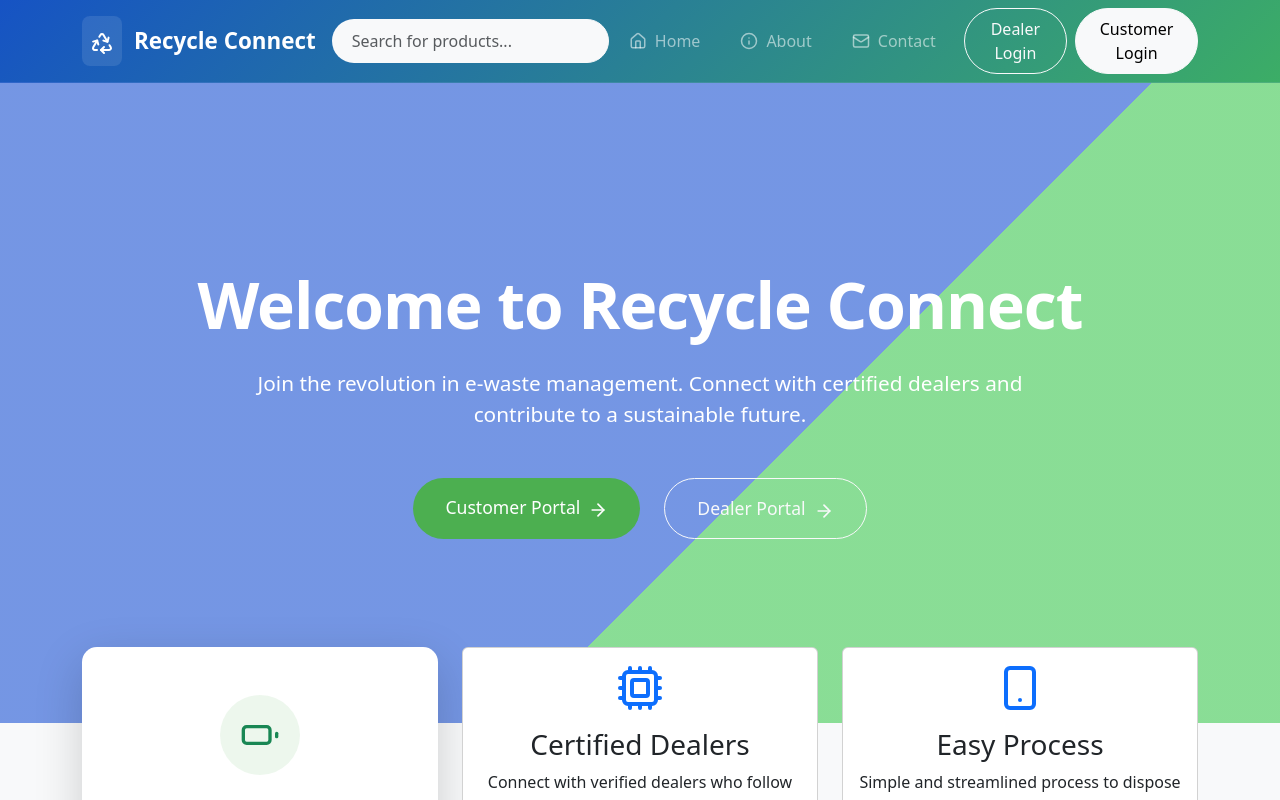
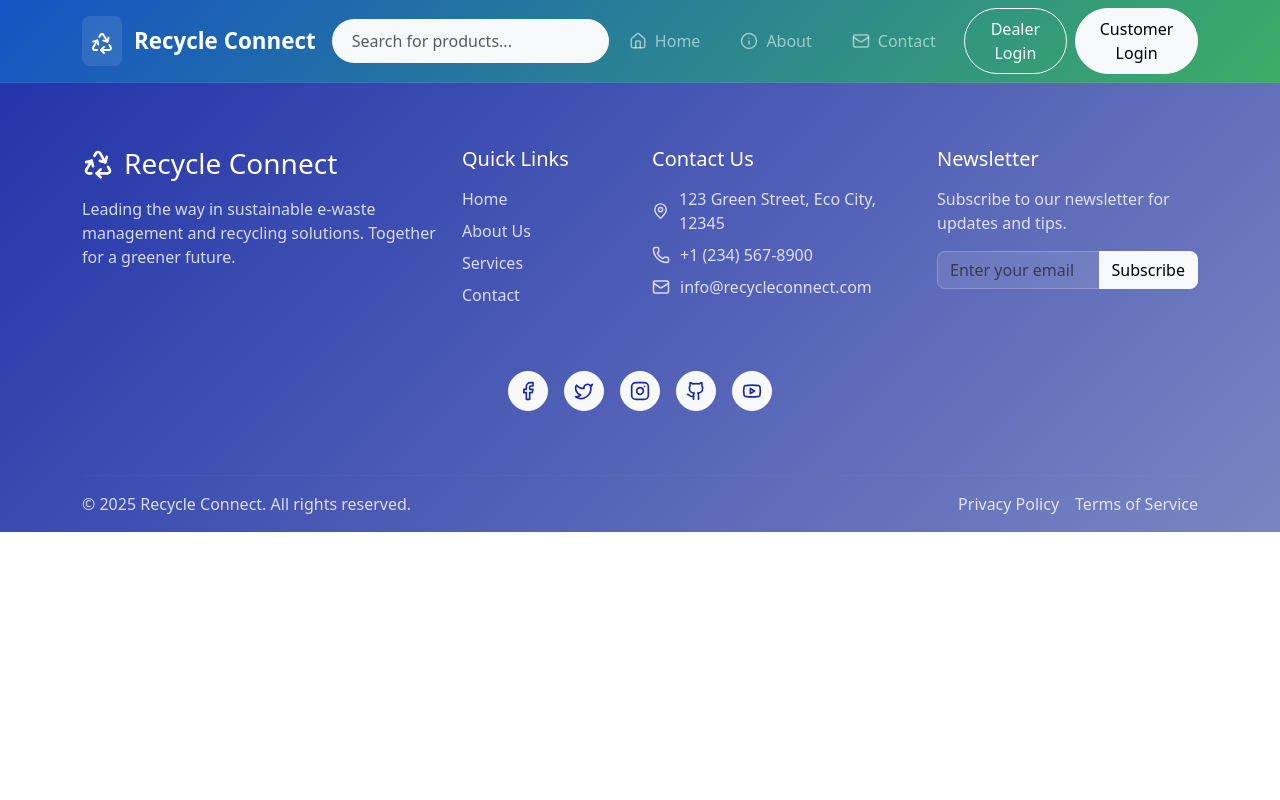
Before and after one commit to balaji42003/sitepublish, a React (Vite) app: page / in a window 1280 px wide. Shown: the top 800 px of the page. Built offline with nearby package versions, Linux system fonts and the light colour scheme.

Commit message:
deployed

```diff
--- a/package.json
+++ b/package.json
@@ -1,6 +1,7 @@
 {
 
   "name": "recycle",
+  "homepage": "https://balaji42003.github.io/sitepublish/",
 
   "private": true,
 
@@ -13,6 +14,8 @@
   "scripts": {
 
     "dev": "vite",
+    "predeploy": "npm run build",
+    "deploy": "gh-pages -d dist",
 
     "build": "vite build",
 
--- a/src/App.jsx
+++ b/src/App.jsx
@@ -65,7 +65,7 @@ function App() {
       <div>
         <Navbar cart={cart} />
         <Routes>
-          <Route path="/" element={<Home />} />
+          <Route path="sitepublish/" element={<Home />} />
           <Route path="/dealer-login" element={<DealerLogin />} />
           <Route path="/customer-login" element={<CustomerLogin />} />
           <Route path="/dealer-dashboard" element={<DealerDashboard />} />
--- a/vite.config.js
+++ b/vite.config.js
@@ -4,5 +4,6 @@ import react from '@vitejs/plugin-react'
 // https://vite.dev/config/
 export default defineConfig({
   plugins: [react()],
+  base:'/sitepublish/',
 
 })
```
